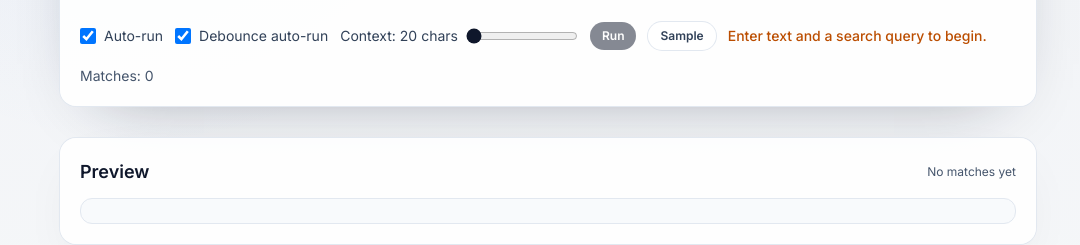
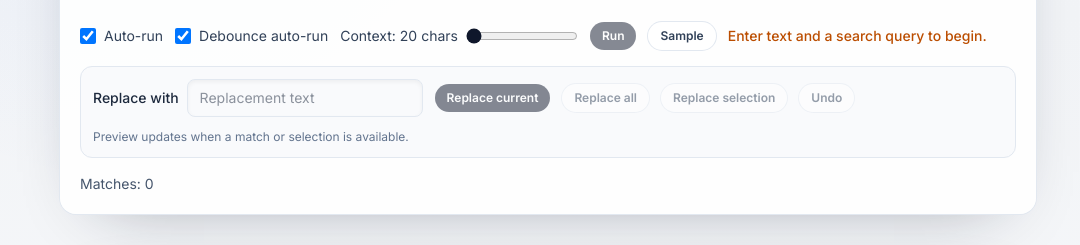
Before and after one commit to ChainPix/custom-website, a Next.js app: page /text-search in a window 1280 px wide. Shown: the part 506-751 px from the top of the page, without its empty margins (92-1172 px from the left). Built offline with nearby package versions, Linux system fonts and the light colour scheme; no server answers.

Commit message:
Implemented a full replace workflow with preview + undo, plus line/column reporting, configurable context length, and CSV/TXT exports—all wired into the existing run-snapshot model so results stay consistent.

```diff
--- a/app/(tools)/text-search/TEXT_SEARCH.md
+++ b/app/(tools)/text-search/TEXT_SEARCH.md
@@ -33,3 +33,4 @@
 - Regex compilation is memoized once per query/options and reused for matches and errors.
 - Auto-run now uses deferred input values instead of a run counter; manual runs update the snapshot only on click.
 - Results now include line/column, context size is adjustable, and exports support CSV/TXT alongside JSON.
+- Added full replace workflow (current/all/selection), preview snippets, and a 10-step undo stack.
--- a/app/(tools)/text-search/client.tsx
+++ b/app/(tools)/text-search/client.tsx
@@ -1,7 +1,7 @@
 "use client";
 
 import Link from "next/link";
-import { useDeferredValue, useEffect, useMemo, useRef, useState } from "react";
+import { useDeferredValue, useEffect, useMemo, useRef, useState, type SyntheticEvent } from "react";
 import { Download, RefreshCcw } from "lucide-react";
 
 type Mode = "plain" | "regex";
@@ -93,6 +93,7 @@ export default function TextSearchClient() {
   const [autoRun, setAutoRun] = useState(true);
   const [debounce, setDebounce] = useState(true);
   const activeMatchRef = useRef<HTMLDivElement | null>(null);
+  const textAreaRef = useRef<HTMLTextAreaElement | null>(null);
   const [runInputs, setRunInputs] = useState<{
     text: string;
     query: string;
@@ -111,6 +112,9 @@ export default function TextSearchClient() {
   });
   const [activeIndex, setActiveIndex] = useState(0);
   const [contextSize, setContextSize] = useState(20);
+  const [replaceWith, setReplaceWith] = useState("");
+  const [undoStack, setUndoStack] = useState<string[]>([]);
+  const [selection, setSelection] = useState({ start: 0, end: 0 });
   const [options, setOptions] = useState<SearchOptions>({
     mode: "plain",
     caseSensitive: false,
@@ -176,6 +180,15 @@ export default function TextSearchClient() {
     activeMatchRef.current?.scrollIntoView({ block: "nearest", behavior: "smooth" });
   }, [activeIndex, matches.length]);
 
+  const inputsInSync =
+    text === runInputs.text &&
+    query === runInputs.query &&
+    options.mode === runInputs.options.mode &&
+    options.caseSensitive === runInputs.options.caseSensitive &&
+    options.wholeWord === runInputs.options.wholeWord &&
+    options.regexFlags === runInputs.options.regexFlags &&
+    contextSize === runInputs.contextSize;
+
   useEffect(() => {
     const handleKeyDown = (event: KeyboardEvent) => {
       const target = event.target as HTMLElement | null;
@@ -233,6 +246,128 @@ export default function TextSearchClient() {
     if (end < runInputs.text.length) segs.push({ key: "tail-ellipsis", content: "...", highlight: false });
     return segs;
   }, [runInputs.text, matches, activeIndex]);
+
+  const selectionLength = Math.max(0, selection.end - selection.start);
+  const activeMatch = matches[Math.max(0, Math.min(activeIndex, matches.length - 1))];
+
+  const getSingleReplaceRegex = () => {
+    if (!compiled?.regex) return null;
+    const flags = compiled.regex.flags.replace("g", "");
+    return new RegExp(compiled.regex.source, flags);
+  };
+
+  const getReplacementForMatch = (matchText: string) => {
+    if (!compiled?.regex) return matchText;
+    const singleRegex = getSingleReplaceRegex();
+    if (!singleRegex) return matchText;
+    return matchText.replace(singleRegex, replaceWith);
+  };
+
+  const truncate = (value: string, limit = 180) => {
+    if (value.length <= limit) return value;
+    return `${value.slice(0, limit)}…`;
+  };
+
+  const replacePreview = useMemo(() => {
+    if (!compiled?.regex) return null;
+    if (activeMatch) {
+      const before = activeMatch.context;
+      const replacement = getReplacementForMatch(activeMatch.match);
+      const after =
+        before.slice(0, activeMatch.contextMatchOffset) +
+        replacement +
+        before.slice(activeMatch.contextMatchOffset + activeMatch.matchLength);
+      return {
+        title: "Preview (current match)",
+        before: truncate(before),
+        after: truncate(after),
+      };
+    }
+    if (selectionLength > 0) {
+      const selectionText = text.slice(selection.start, selection.end);
+      compiled.regex.lastIndex = 0;
+      const after = selectionText.replace(compiled.regex, replaceWith);
+      return {
+        title: "Preview (selection)",
+        before: truncate(selectionText),
+        after: truncate(after),
+      };
+    }
+    return null;
+  }, [compiled, replaceWith, activeMatch, selectionLength, text, selection.start, selection.end]);
+
+  const updateSelection = (event: SyntheticEvent<HTMLTextAreaElement>) => {
+    const target = event.currentTarget;
+    setSelection({
+      start: target.selectionStart ?? 0,
+      end: target.selectionEnd ?? 0,
+    });
+  };
+
+  const pushUndo = (prevText: string) => {
+    setUndoStack((stack) => {
+      const next = [...stack, prevText];
+      return next.slice(Math.max(0, next.length - 10));
+    });
+  };
+
+  const handleReplaceCurrent = () => {
+    if (!compiled?.regex || !activeMatch) return;
+    if (!inputsInSync) {
+      setStatus("Sync inputs before replacing");
+      return;
+    }
+    const replacement = getReplacementForMatch(activeMatch.match);
+    const before = text.slice(0, activeMatch.index);
+    const after = text.slice(activeMatch.index + activeMatch.matchLength);
+    const nextText = `${before}${replacement}${after}`;
+    if (nextText === text) return;
+    pushUndo(text);
+    setText(nextText);
+    setStatus("Replaced current match");
+  };
+
+  const handleReplaceAll = () => {
+    if (!compiled?.regex) return;
+    if (!inputsInSync) {
+      setStatus("Sync inputs before replacing");
+      return;
+    }
+    compiled.regex.lastIndex = 0;
+    const nextText = text.replace(compiled.regex, replaceWith);
+    if (nextText === text) return;
+    pushUndo(text);
+    setText(nextText);
+    setStatus("Replaced all matches");
+  };
+
+  const handleReplaceSelection = () => {
+    if (!compiled?.regex) return;
+    if (selectionLength === 0) return;
+    if (!inputsInSync) {
+      setStatus("Sync inputs before replacing");
+      return;
+    }
+    compiled.regex.lastIndex = 0;
+    const selectionText = text.slice(selection.start, selection.end);
+    const replaced = selectionText.replace(compiled.regex, replaceWith);
+    const nextText = text.slice(0, selection.start) + replaced + text.slice(selection.end);
+    if (nextText === text) return;
+    pushUndo(text);
+    setText(nextText);
+    setStatus("Replaced in selection");
+  };
+
+  const handleUndo = () => {
+    setUndoStack((stack) => {
+      if (!stack.length) return stack;
+      const next = [...stack];
+      const previous = next.pop() ?? "";
+      setText(previous);
+      setStatus("Undo");
+      return next;
+    });
+  };
 
   const copyMatches = async () => {
     try {
@@ -316,6 +451,11 @@ export default function TextSearchClient() {
   );
   const contextOptions = [20, 50, 120];
   const contextIndex = Math.max(0, contextOptions.indexOf(contextSize));
+  const hasSelection = selectionLength > 0;
+  const canReplaceBase = Boolean(compiled?.regex) && inputsInSync;
+  const canReplaceCurrent = canReplaceBase && Boolean(activeMatch);
+  const canReplaceAll = canReplaceBase;
+  const canReplaceSelection = canReplaceBase && hasSelection;
 
   return (
     <main className="space-y-8">
@@ -444,10 +584,13 @@ export default function TextSearchClient() {
         <textarea
           className="h-[200px] w-full rounded-xl border border-slate-200 bg-white px-3 py-3 text-sm text-slate-800 shadow-inner shadow-slate-200 focus:border-slate-400 focus:outline-none focus:ring-2 focus:ring-slate-200"
           value={text}
+          ref={textAreaRef}
           onChange={(event) => {
             setText(event.target.value);
             if (!autoRun) setStatus("Text updated (auto-run off)");
           }}
+          onSelect={updateSelection}
+          onKeyUp={updateSelection}
           placeholder="Paste text to search"
           aria-label="Text to search"
         />
@@ -506,7 +649,7 @@ export default function TextSearchClient() {
             title="Shortcut: Ctrl+Enter"
           >
             Run
-          </button>
+            </button>
           <button
             type="button"
             onClick={loadSample}
@@ -520,6 +663,76 @@ export default function TextSearchClient() {
               {warning}
             </span>
           ) : null}
+        </div>
+        <div className="space-y-3 rounded-xl border border-slate-200 bg-slate-50/70 p-3">
+          <div className="flex flex-wrap items-center gap-3 text-sm text-slate-700">
+            <label className="flex items-center gap-2">
+              <span className="font-medium text-slate-800">Replace with</span>
+              <input
+                type="text"
+                value={replaceWith}
+                onChange={(event) => setReplaceWith(event.target.value)}
+                className="min-w-[160px] rounded-lg border border-slate-200 px-3 py-2 text-sm text-slate-800 shadow-inner focus:border-slate-400 focus:outline-none focus:ring-2 focus:ring-slate-200"
+                placeholder="Replacement text"
+                aria-label="Replacement text"
+              />
+            </label>
+            <button
+              type="button"
+              onClick={handleReplaceCurrent}
+              className="rounded-full bg-slate-900 px-3 py-1.5 text-xs font-semibold text-white shadow-[var(--shadow-soft)] transition hover:-translate-y-0.5 disabled:opacity-50"
+              disabled={!canReplaceCurrent}
+              aria-label="Replace current match"
+            >
+              Replace current
+            </button>
+            <button
+              type="button"
+              onClick={handleReplaceAll}
+              className="rounded-full bg-white px-3 py-1.5 text-xs font-semibold text-slate-700 shadow-[var(--shadow-soft)] ring-1 ring-slate-200 transition hover:-translate-y-0.5 disabled:opacity-50"
+              disabled={!canReplaceAll}
+              aria-label="Replace all matches"
+            >
+              Replace all
+            </button>
+            <button
+              type="button"
+              onClick={handleReplaceSelection}
+              className="rounded-full bg-white px-3 py-1.5 text-xs font-semibold text-slate-700 shadow-[var(--shadow-soft)] ring-1 ring-slate-200 transition hover:-translate-y-0.5 disabled:opacity-50"
+              disabled={!canReplaceSelection}
+              aria-label="Replace in selection"
+            >
+              Replace selection
+            </button>
+            <button
+              type="button"
+              onClick={handleUndo}
+              className="rounded-full bg-white px-3 py-1.5 text-xs font-semibold text-slate-700 shadow-[var(--shadow-soft)] ring-1 ring-slate-200 transition hover:-translate-y-0.5 disabled:opacity-50"
+              disabled={!undoStack.length}
+              aria-label="Undo last replace"
+            >
+              Undo
+            </button>
+            {hasSelection ? (
+              <span className="text-xs text-slate-500">Selection: {selectionLength} chars</span>
+            ) : null}
+          </div>
+          {!inputsInSync ? (
+            <p className="text-xs text-amber-700">Wait for sync or press Run before replacing.</p>
+          ) : null}
+          {replacePreview ? (
+            <div className="rounded-lg border border-slate-200 bg-white/90 p-3 text-xs text-slate-700">
+              <p className="font-semibold text-slate-900">{replacePreview.title}</p>
+              <p className="mt-2 text-slate-500">Before</p>
+              <p className="font-mono text-slate-800">{replacePreview.before}</p>
+              <p className="mt-2 text-slate-500">After</p>
+              <p className="font-mono text-slate-800">{replacePreview.after}</p>
+            </div>
+          ) : (
+            <p className="text-xs text-slate-500">
+              Preview updates when a match or selection is available.
+            </p>
+          )}
         </div>
         {error ? (
           <p className="text-sm font-medium text-amber-600" role="alert">
```
